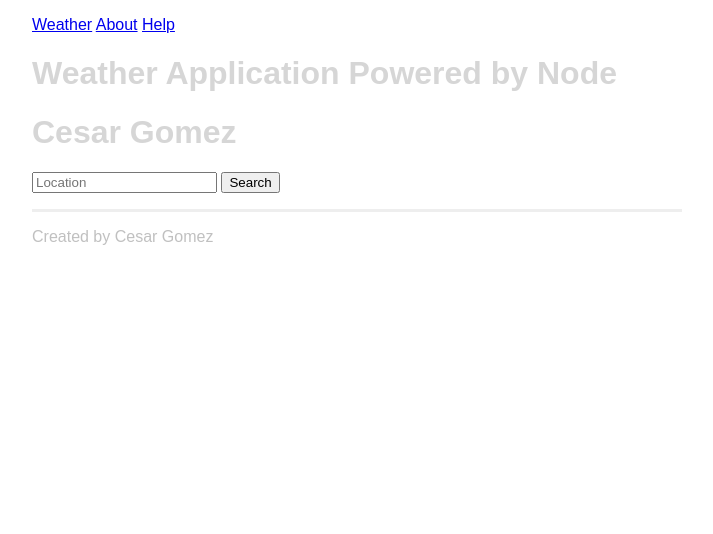
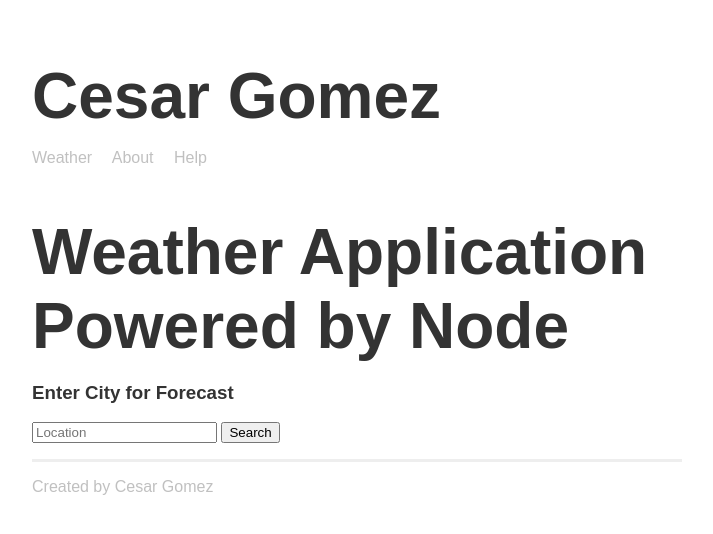
Before and after one commit to zootechdrum/DeeperDiv_in_Node, a Node server app: page / in a window 1280 px wide. Shown: the top 534 px of the page, without its empty margins (283-996 px from the left). Run offline with Node 20, Linux system fonts and the light colour scheme; some libraries are stand-ins or nearby versions.

Commit message:
added style to img and header

```diff
--- a/public/css/style.css
+++ b/public/css/style.css
@@ -1,9 +1,16 @@
+/* This file effects index.hbs in views directory */
+
 body {
-    color: #3333;
+    color: #333333;
     font-family: arial;
     max-width: 650px;
     margin:0 auto;
     padding: 16px;
+}
+
+header {
+    margin-top: 16px;
+    margin-bottom: 48px;
 }
 
 footer{
@@ -11,3 +18,18 @@ footer{
     border-top: 3px solid #eeeeee;
 
 }
+
+h1{
+    font-size: 64px;
+    margin-bottom: 16px;
+}
+
+header a {
+    color:#8888;
+    margin-right: 16px;
+    text-decoration: none;
+}
+
+.portrait {
+    width: 250px;
+}
--- a/src/app.js
+++ b/src/app.js
@@ -40,7 +40,7 @@ app.get('/help', (req, res) => {
 
 app.get('/about', (req, res) => {
     res.render('about', {
-        title: 'Cesar Gomez',
+        title: 'AboutMe',
         name: 'Cesar Gomez'
     })
 })
--- a/templates/partials/header.hbs
+++ b/templates/partials/header.hbs
@@ -1,5 +1,6 @@
-<div>
-    <a href="/">Weather</a>
-    <a href="/about">About</a>
-    <a href="/help">Help</a>
-</div>
+<header>
+    <h1>{{name}}</h1>
+        <a href="/">Weather</a>
+        <a href="/about">About</a>
+        <a href="/help">Help</a>
+</header>
--- a/templates/views/about.hbs
+++ b/templates/views/about.hbs
@@ -8,6 +8,6 @@
 </head>
 <body>
     {{>header}}
-    <img src="img/selfie.jpg" alt="">
+    <img class="portrait" src="img/selfie.jpg" alt="">
 </body>
 </html>
--- a/templates/views/index.hbs
+++ b/templates/views/index.hbs
@@ -10,7 +10,7 @@
 <body>
     {{>header}}
     <h1>{{title}}</h1>
-    <h1>{{name}}</h1>
+    <h3>Enter City for Forecast</h3>
 
     <form action="">
         <input placeholder="Location" type="">
```
